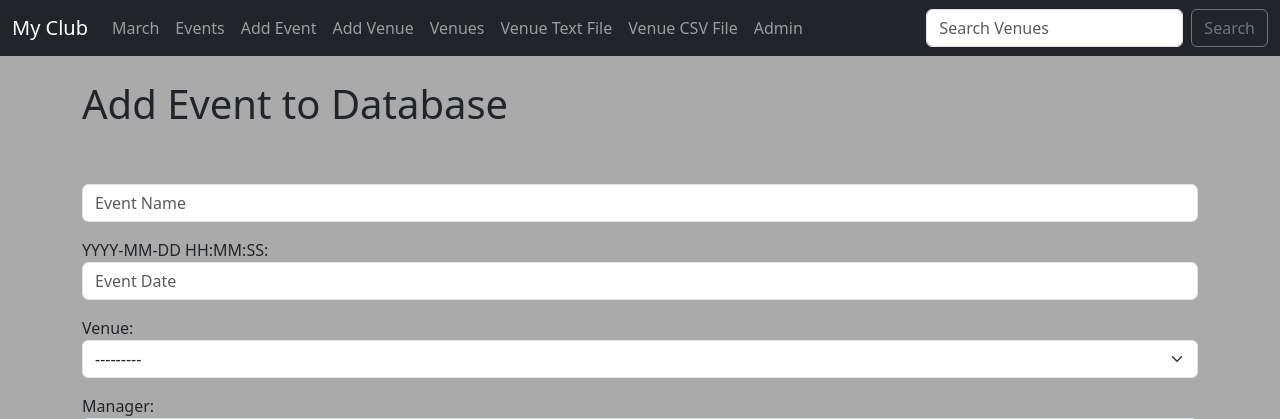
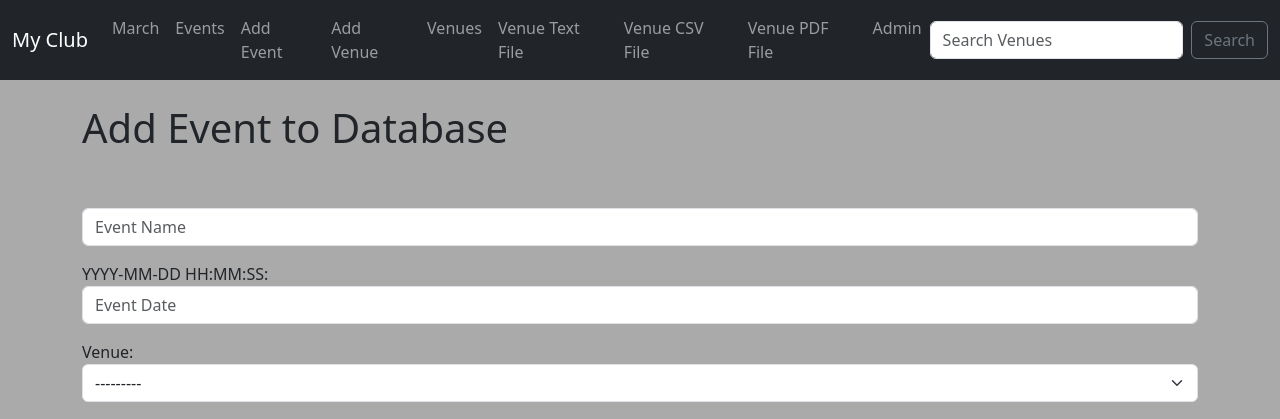
Before and after one commit to tharnob/django_practice_wednesdays, a Django app: page /add_event/ in a window 1280 px wide. Shown: the top 419 px of the page. Run offline with Django 5.2, Linux system fonts and the light colour scheme; data comes from the database, SQL or seed files in the repository.

Commit message:
Download option of DB data in a pdf file

```diff
--- a/myclub_website/events/templates/navbar.html
+++ b/myclub_website/events/templates/navbar.html
@@ -29,6 +29,9 @@
             <a class="nav-link" href="{% url 'venue-csv' %}">Venue CSV File</a>
           </li>
           <li class="nav-item">
+            <a class="nav-link" href="{% url 'venue-pdf' %}">Venue PDF File</a>
+          </li>
+          <li class="nav-item">
             <a class="nav-link" href="/admin">Admin</a>
           </li>
 
--- a/myclub_website/events/urls.py
+++ b/myclub_website/events/urls.py
@@ -16,6 +16,7 @@ urlpatterns = [
     path('delete_venue/<venue_id>', views.delete_venue, name="delete-venue"),
     path('venue_text', views.venue_text, name="venue-text"),
     path('venue_csv', views.venue_csv, name="venue-csv"),
+    path('venue_pdf', views.venue_pdf, name="venue-pdf"),
 
 
 
--- a/myclub_website/events/views.py
+++ b/myclub_website/events/views.py
@@ -8,10 +8,67 @@ from .forms import VenueForm, EventForm
 from django.http import HttpResponse
 import csv
 
-# Create your views here.
+# For PDF
+from django.http import FileResponse
+import io
+from reportlab.pdfgen import canvas
+from reportlab.lib.units import inch
+from reportlab.lib.pagesizes import letter
 
 
-# Generate text file venue list
+# Create your views here.
+# Have to pip install  reportlab for pdf, because django or python does not have this
+# Generate pdf file venue list
+def venue_pdf(request):
+    # Create a Bytestream buffer
+    buf = io.BytesIO()
+    # Create a Canvas
+    c = canvas.Canvas(buf, pagesize=letter, bottomup=0)
+    # Create a text object
+    textob = c.beginText()
+    textob.setTextOrigin(inch, inch)
+    textob.setFont("Helvetica", 14)
+
+    # Add some lines of text
+    # lines = [
+    #     "This is line 1",
+    #     "This is line 1",
+    #     "This is line 1",
+    # ]
+
+    # Designate the model
+    venues = Venue.objects.all()
+
+    lines = []
+    for venue in venues:
+        lines.append(venue.name)
+        lines.append(venue.address)
+        lines.append(venue.zip_code)
+        lines.append(venue.phone)
+        lines.append(venue.web)
+        lines.append(venue.email_address)
+        lines.append("====================")
+
+
+    for line in lines:
+        textob.textLine(line)
+
+
+    # Finish up
+    c.drawText(textob)
+    c.showPage()
+    c.save()
+    buf.seek(0)
+
+    return FileResponse(buf, as_attachment=True, filename="venue.pdf")
+
+
+
+
+
+
+
+# Generate csv file venue list
 def venue_csv(request):
     response = HttpResponse(content_type='text/csv')
     response['Content-Disposition'] = 'attachment; filename=venues.csv'
```
Also changed, not shown: 1 other file.
